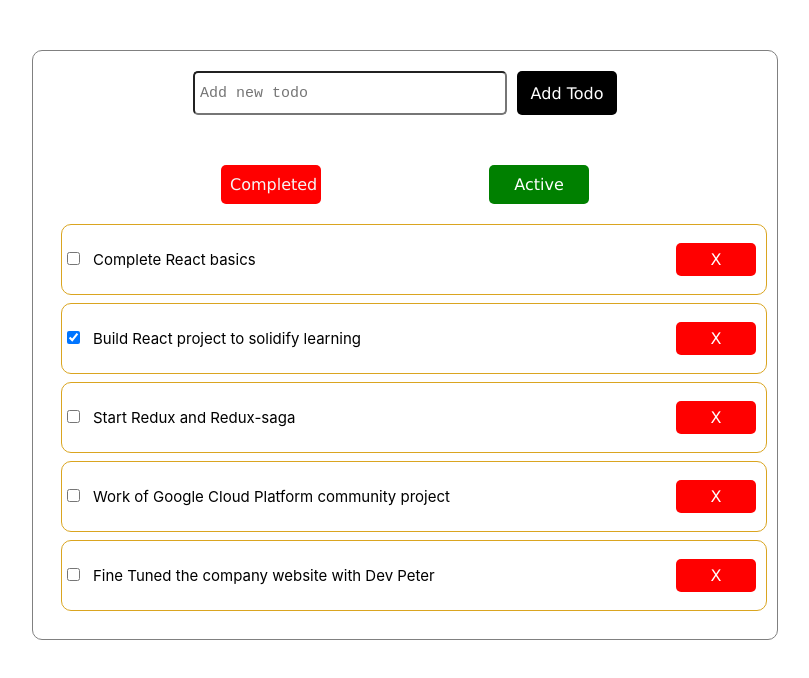
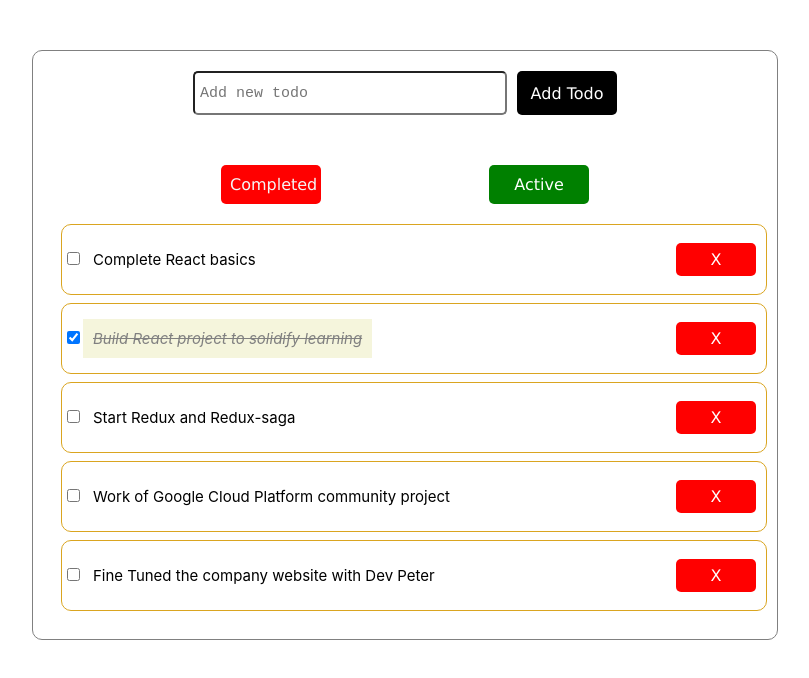
Before and after one commit to olaishola05/TodoApp, a React (Create React App) app: page / in a window 1280 px wide. Shown: the top 678 px of the page, without its empty margins (235-1044 px from the left). Built offline with nearby package versions, Linux system fonts and the light colour scheme.

Commit message:
todo checkbox toggling working and completed task is styled

```diff
--- a/src/App.js
+++ b/src/App.js
@@ -16,17 +16,14 @@ export class App extends Component {
     }
 
     handleChange = (id) => {
-        this.setState((prevState) => {
-            const updateData = prevState.data.map((todo) => {
+        this.setState({
+            data: this.state.data.map((todo) => {
                 if (todo.id === id) {
                     todo.completed = !todo.completed;
+                    console.log(todo.completed);
                 }
                 return todo;
-            });
-
-            return {
-                data: updateData,
-            };
+            }),
         });
     };
 
@@ -56,17 +53,16 @@ export class App extends Component {
     };
 
     completeBtn = (id) => {
-        this.setState((prevState) => {
-            const updateState = prevState.data.map((todo) => {
-                if (todo.completed) {
-                    console.log(id);
-                    return todo;
-                }
-                // console.log(todo);
-                return todo;
-            });
+        this.setState((prevstate) => {
             return {
-                data: updateState,
+                data: prevstate.data.map((todo) => {
+                    if (id === todo.completed) {
+                    }
+
+                    return {
+                        todo,
+                    };
+                }),
             };
         });
     };
--- a/src/components/ButtonComplete.js
+++ b/src/components/ButtonComplete.js
@@ -2,6 +2,8 @@ import React, { Component } from "react";
 
 export class ButtonComplete extends Component {
     render() {
+        // const { id } = this.props.todo;
+        console.log(this.props.completed);
         return (
             <div>
                 <button className="completed" onClick={this.props.completeBtn}>
--- a/src/components/Todo.js
+++ b/src/components/Todo.js
@@ -7,7 +7,7 @@ export class Todo extends Component {
             <div className="todo-items">
                 <div>
                     <input type="checkbox" checked={this.props.todo.completed} onChange={this.props.handleChange.bind(this, id)} />
-                    <p>{this.props.todo.text}</p>
+                    <p style={this.props.todo.completed ? checkStyle : null}>{this.props.todo.text}</p>
                 </div>
                 <button onClick={this.props.delTodo.bind(this, id)}>X</button>
             </div>
@@ -15,4 +15,11 @@ export class Todo extends Component {
     }
 }
 
+const checkStyle = {
+    background: "beige",
+    color: "gray",
+    fontStyle: "italic",
+    textDecoration: "line-through",
+};
+
 export default Todo;
```
